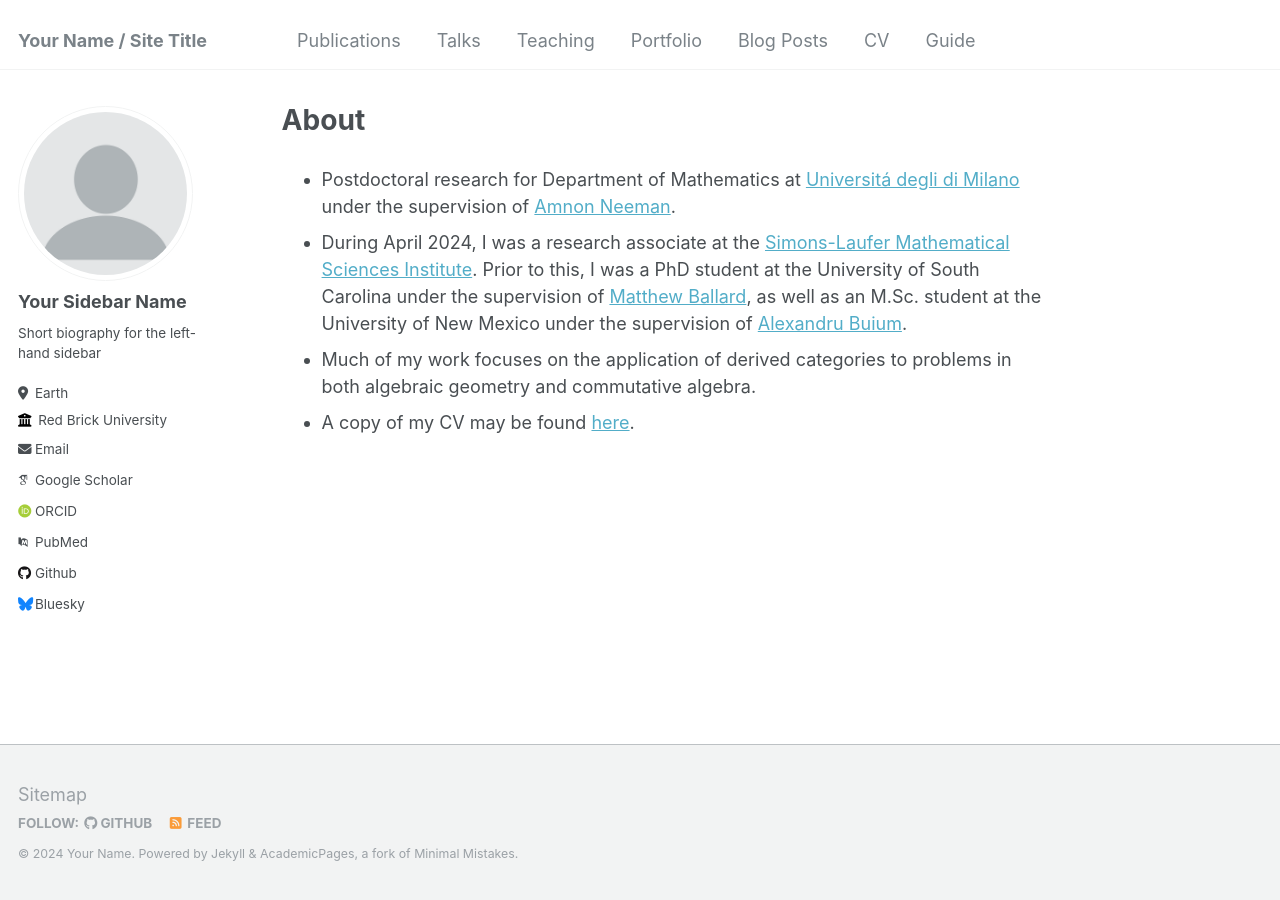
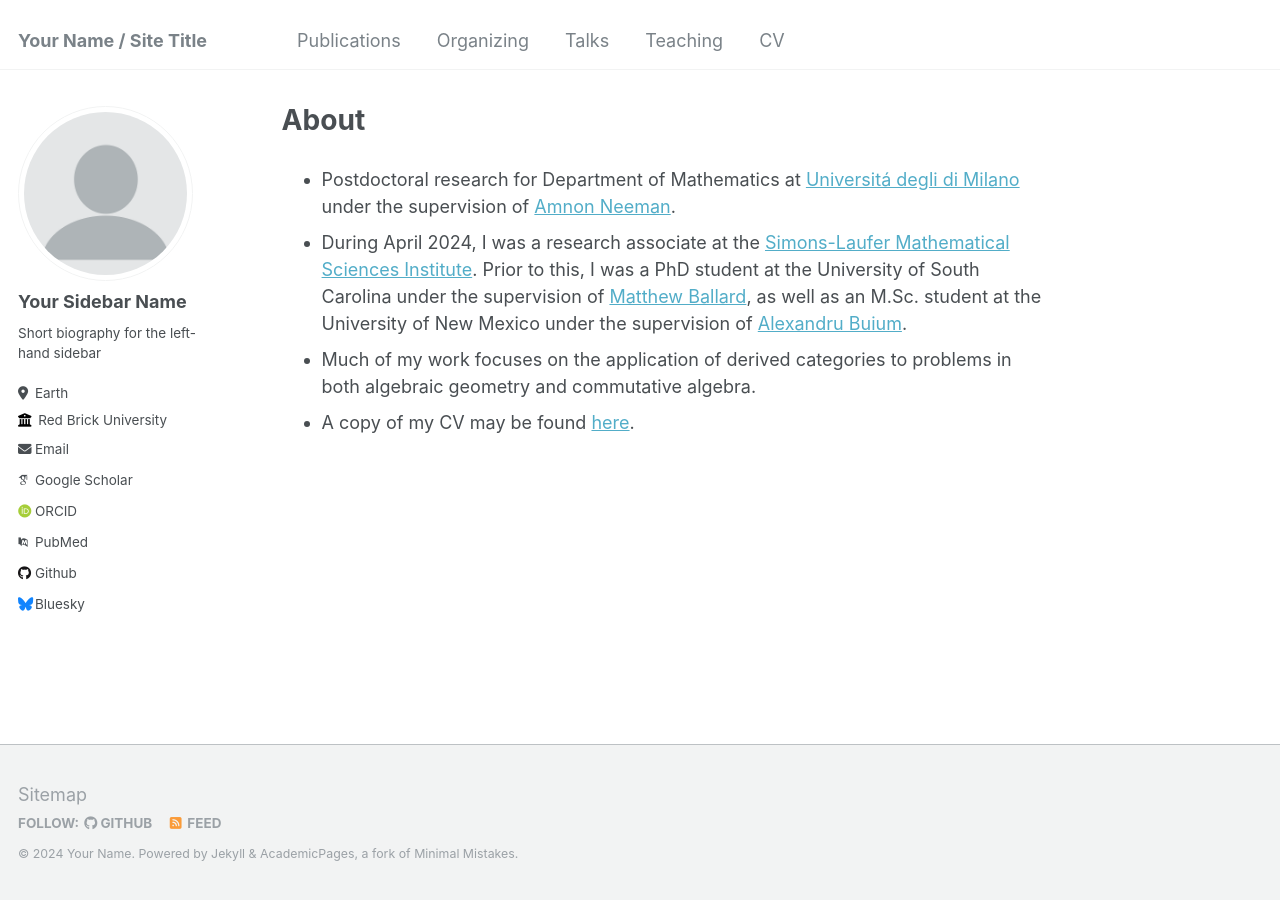
Before and after one commit to lankp/oldoldfile, a Jekyll site: the page built from _pages/about.md, in a window 1280 px wide. Built offline with Jekyll 4.4.1, drawn with Linux system fonts in a browser that asks for light colours; some web fonts are replaced.

Commit message:
Update navigation.yml

```diff
--- a/_data/navigation.yml
+++ b/_data/navigation.yml
@@ -2,6 +2,9 @@
 main:
   - title: "Publications"
     url: /publications/
+
+  - title: "Organizing"
+    url: /organizing/
 
   - title: "Talks"
     url: /talks/
@@ -9,14 +12,5 @@ main:
   - title: "Teaching"
     url: /teaching/
 
-  - title: "Portfolio"
-    url: /portfolio/
-
-  - title: "Blog Posts"
-    url: /year-archive/
-
   - title: "CV"
     url: /cv/
-
-  - title: "Guide"
-    url: /markdown/
```
